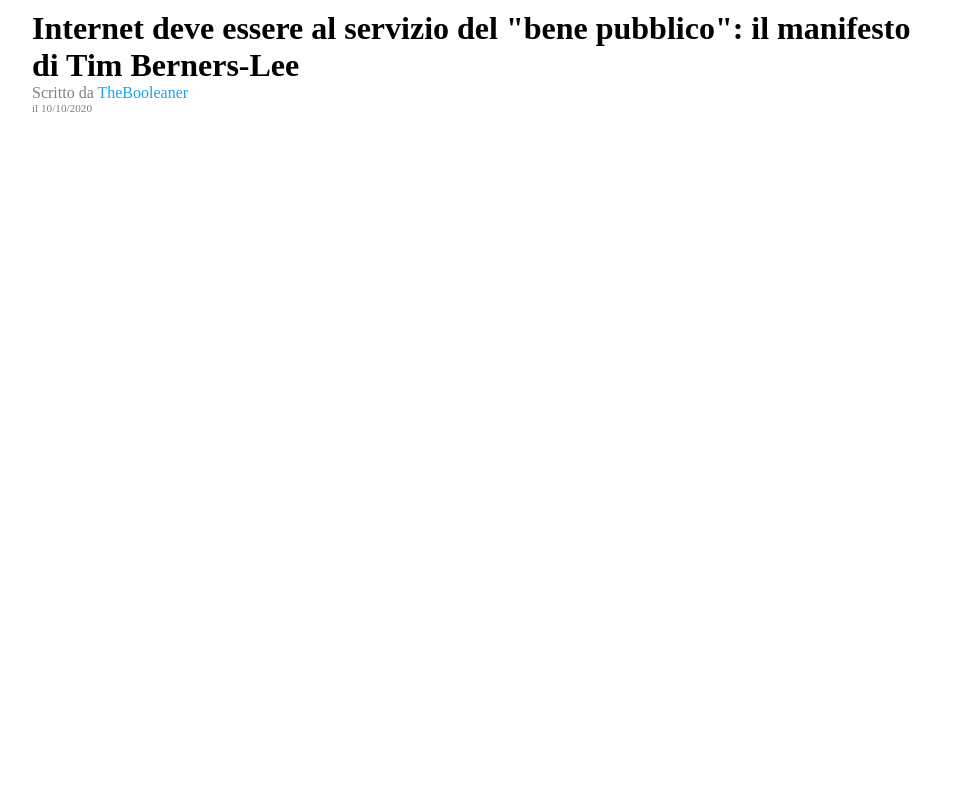
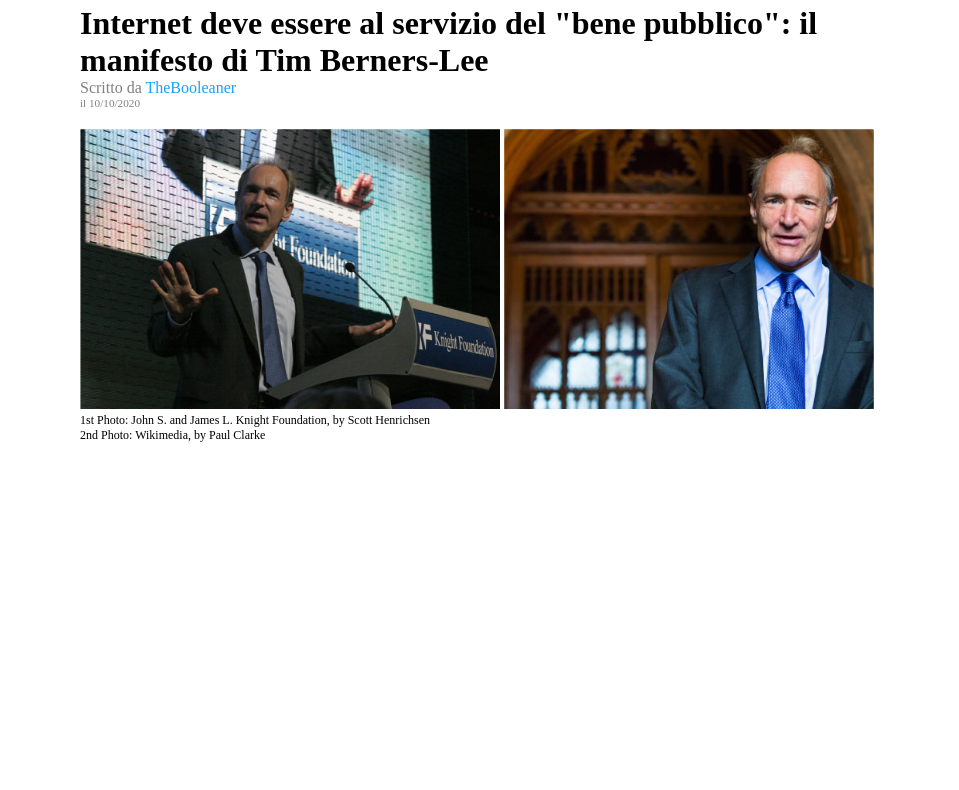
Before and after one commit to Gbelda/html-css-booleaner, a plain HTML site: page index.html in a window 1280 px wide. Shown: the part 101-891 px from the top of the page, without its empty margins (160-1119 px from the left). Before the commit the page ends 800 px from the top, so only its background shows below. Drawn offline with Linux system fonts and the light colour scheme.

Commit message:
Added Tim photos and descriptions

```diff
--- a/index.html
+++ b/index.html
@@ -28,7 +28,13 @@
 
         <main>
             <section id="main_article">
-
+                <img src="./img/tim-1.jpg" alt="Tim Berners-Lee speech"
+                    class="Tim" id="Tim_speech">
+                <img src="./img/tim-2.jpg" alt="Tim Berners-Lee portrait"
+                    class="Tim" id="Tim_portrait">
+                <p class="description">1st Photo: John S. and James L. Knight
+                    Foundation, by Scott Henrichsen</p>
+                <p class="description">2nd Photo: Wikimedia, by Paul Clarke</p>
             </section>
             <!-- /main_article -->
 
--- a/style.css
+++ b/style.css
@@ -1,12 +1,13 @@
 body {
-    width: 70%;
+    width: 800px;
+    height: 1546px;
     margin: auto;
 }
 
 #banner {
     background-image: url("./img/pattern.png");
     background-repeat: repeat;
-    background-size: 275px 175px;
+    background-size: 350px 170px;
     background-color: #15a2fa;
     height: 20%;
 }
@@ -33,4 +34,24 @@ h1{
 
 #date{
     font-size: 0.70rem;
+    margin-bottom: 20px;
 }
+
+.Tim{
+    width: 390px;
+}
+
+#Tim_speech{
+    width: 420px;
+    height: 280px;
+}
+
+#Tim_portrait{
+    width: 370px;
+    height: 280px;
+}
+
+.description{
+    margin: 0%;
+    font-size: 0.75rem;
+}
```
